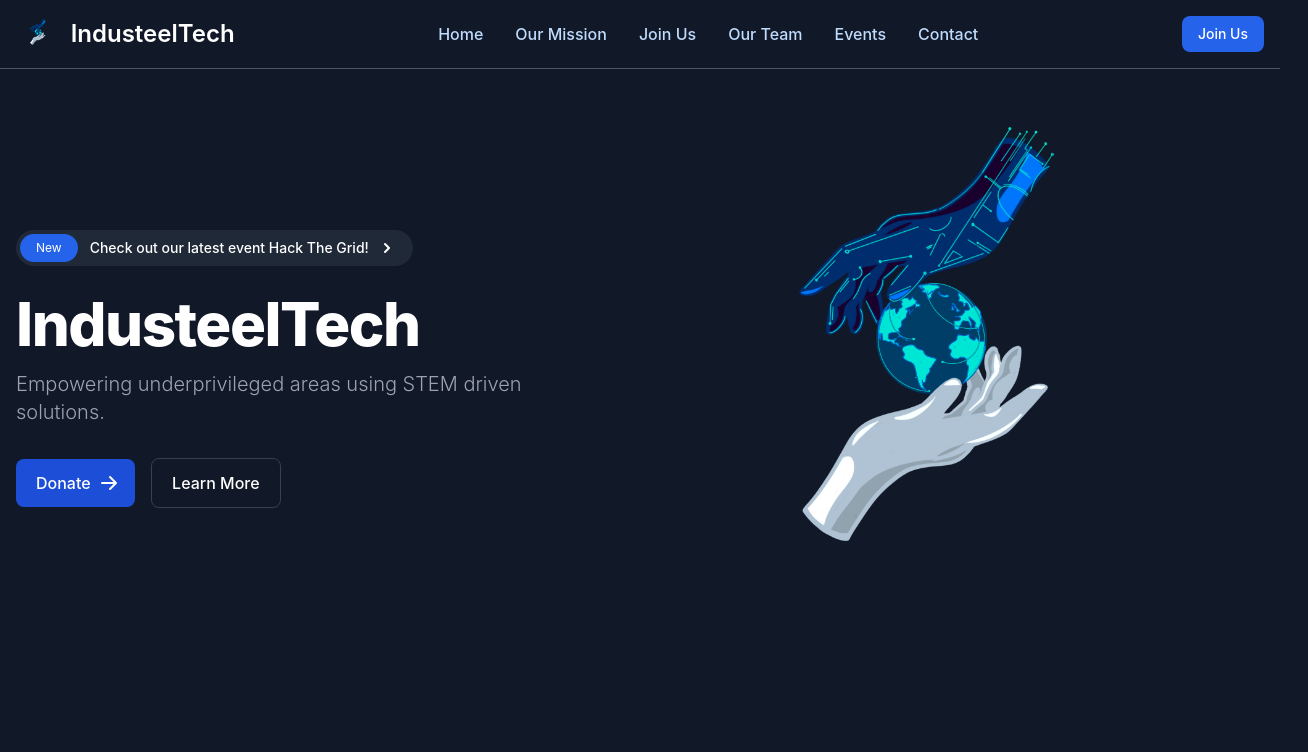
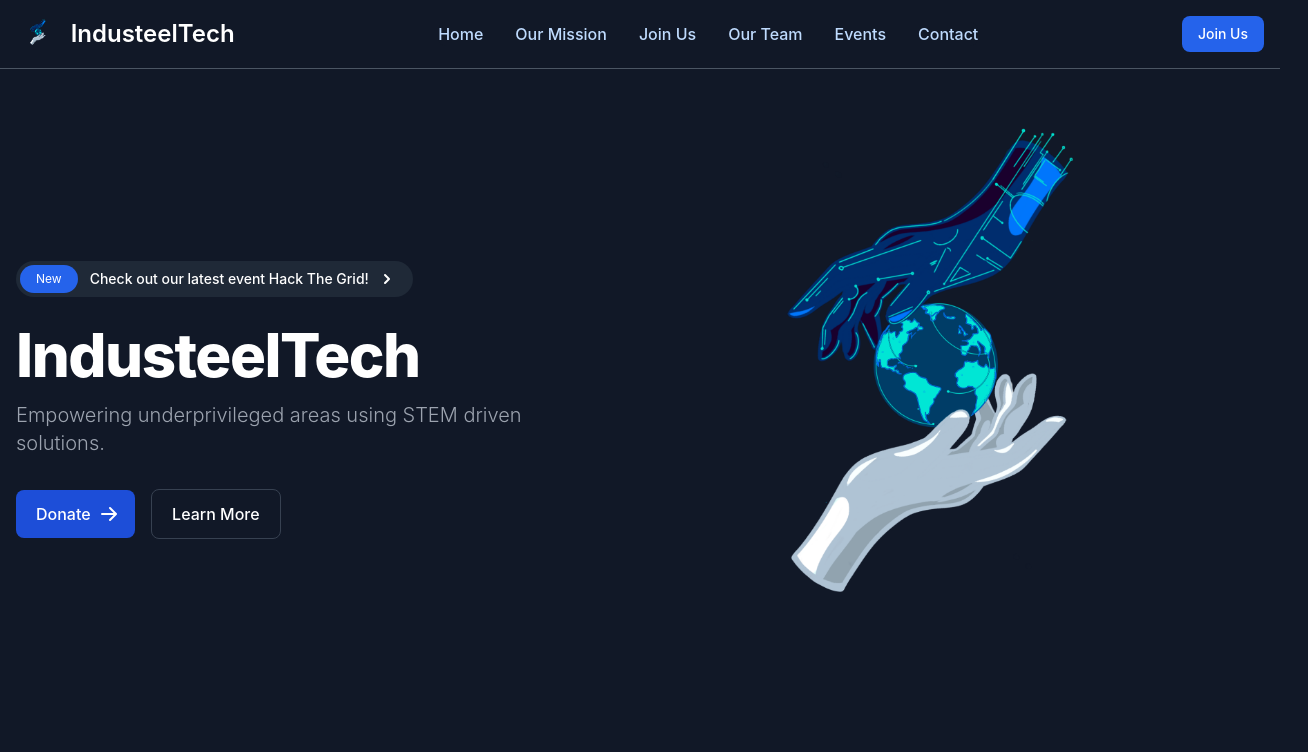
Before and after one commit to CoolCoderSJ/IndusteelTech, a plain HTML site: page index.html in a window 1280 px wide. Shown: the top 752 px of the page, 1308 px wide, since content can reach past the window. Drawn offline with nearby package versions, Linux system fonts and the light colour scheme.

Commit message:
bigger logo, bigger sritej

```diff
--- a/index.html
+++ b/index.html
@@ -128,7 +128,7 @@
     <br><br>
     <section class="bg-white dark:bg-gray-900">
         <div class="flex flex-col max-w-screen-xl px-4 py-8 mx-auto lg:gap-8 xl:gap-0 lg:py-16 lg:flex-row">
-            <div class="mr-auto place-self-center lg:col-span-7" style="width: 45%;">
+            <div class="mr-auto place-self-center lg:col-span-7" style="width: 42%;">
                 <a href="https://hackthegrid.industeeltech.org" target="_blank" class="inline-flex justify-between items-center py-1 px-1 pr-4 mb-7 text-sm text-gray-700 bg-gray-100 rounded-full dark:bg-gray-800 dark:text-white hover:bg-gray-200 dark:hover:bg-gray-700" role="alert">
                     <span class="text-xs bg-primary-600 rounded-full text-white px-4 py-1.5 mr-3">New</span> <span class="text-sm font-medium">Check out our latest event Hack The Grid!</span>
                     <svg class="ml-2 w-5 h-5" fill="currentColor" viewBox="0 0 20 20" xmlns="http://www.w3.org/2000/svg"><path fill-rule="evenodd" d="M7.293 14.707a1 1 0 010-1.414L10.586 10 7.293 6.707a1 1 0 011.414-1.414l4 4a1 1 0 010 1.414l-4 4a1 1 0 01-1.414 0z" clip-rule="evenodd"></path></svg>
@@ -153,8 +153,8 @@
                     Learn More
                 </a>
             </div>
-            <div class="lg:mt-0 lg:col-span-5 lg:flex" style="width: 55%;">
-                <img src="images/logo.png" alt="mockup" style="min-width: 39rem;">
+            <div class="lg:mt-0 lg:col-span-5 lg:flex" style="width: 58%;">
+                <img src="images/logo.png" alt="mockup" style="min-width: 48rem;">
             </div>
         </div>
     </section>
```
Also changed, not shown: 1 other file.
